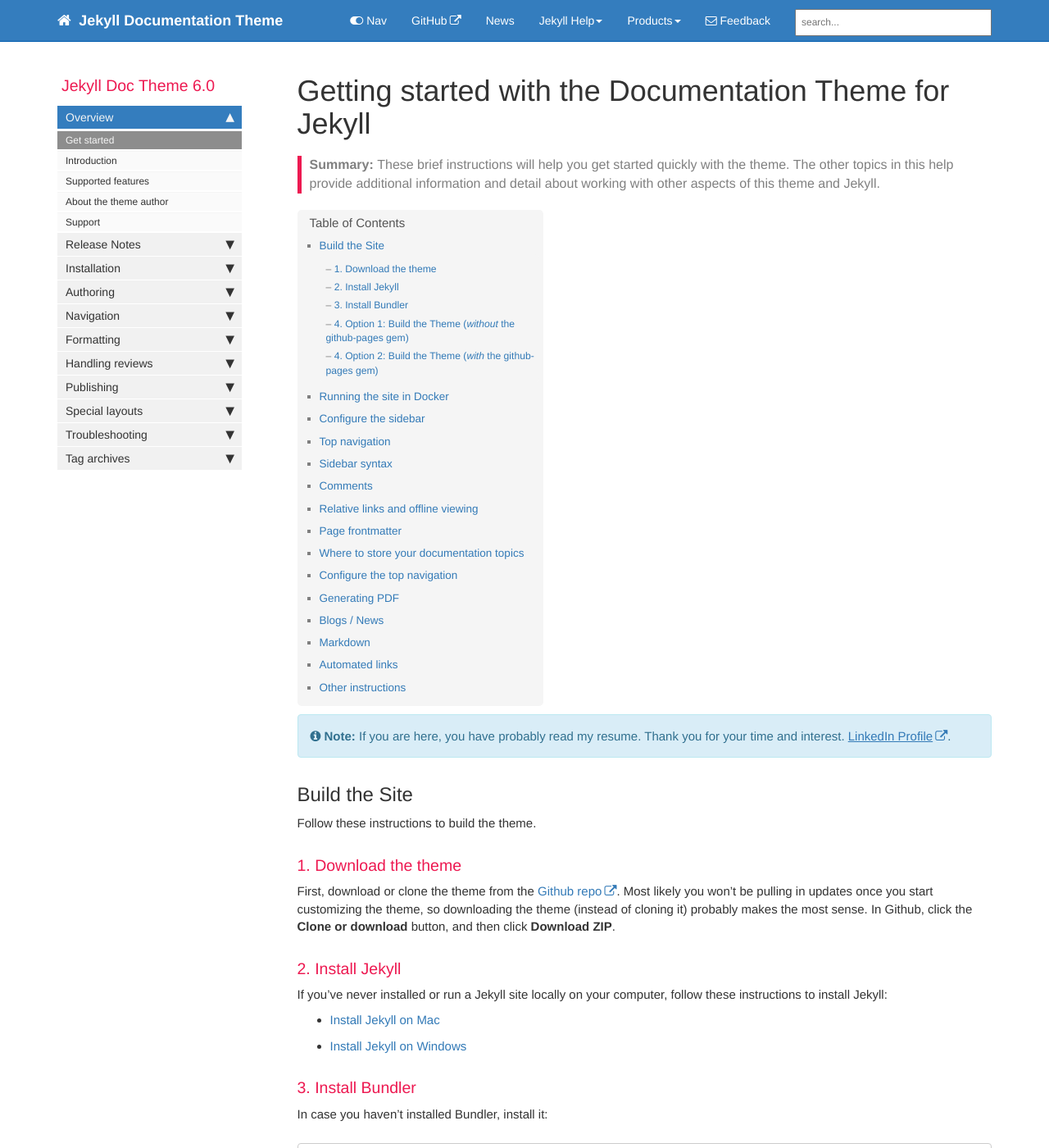
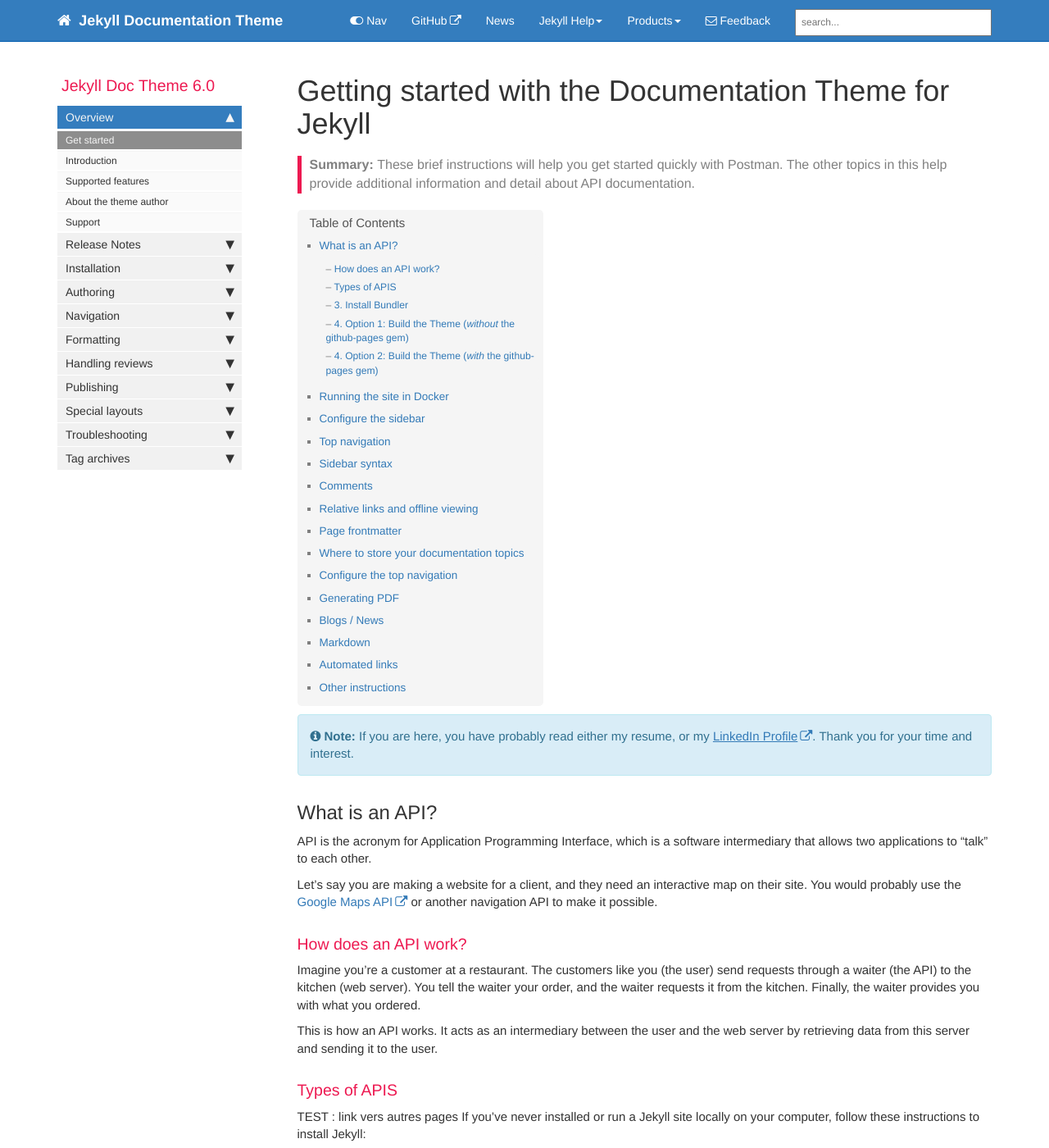
Before and after one commit to TonyBgithub/mydoctheme, a Jekyll site: the page built from index.md, in a window 1280 px wide and 1400 px high. Shown: the whole window at 82% size. Built offline with Jekyll 4.4.1, drawn with Linux system fonts in a browser that asks for light colours; comment, search, counter and statistics services are not loaded.

Commit message:
changing index page

```diff
--- a/index.md
+++ b/index.md
@@ -4,21 +4,26 @@ keywords: sample homepage
 tags: [getting_started]
 sidebar: mydoc_sidebar
 permalink: index.html
-summary: These brief instructions will help you get started quickly with the theme. The other topics in this help provide additional information and detail about working with other aspects of this theme and Jekyll.
+summary: These brief instructions will help you get started quickly with Postman. The other topics in this help provide additional information and detail about API documentation.
 ---
 
-{% include note.html content="If you are here, you have probably read my resume. Thank you for your time and interest. <a alt='technical writing blog' href='http://idratherbewriting.com'>LinkedIn Profile</a>." %}
+{% include note.html content="If you are here, you have probably read either my resume, or my <a alt='LinkedIn profile' href='http://idratherbewriting.com'>LinkedIn Profile</a>. Thank you for your time and interest. " %}
 
-## Build the Site
+## What is an API?
 
-Follow these instructions to build the theme.
+API is the acronym for Application Programming Interface, which is a software intermediary that allows two applications to "talk" to each other.
 
-### 1. Download the theme
+Let's say you are making a website for a client, and they need an interactive map on their site. You would probably use the <a alt="google maps api link" href="https://developers.google.com/maps/documentation/maps-static/overview">Google Maps API</a> or another navigation API to make it possible.
 
-First, download or clone the theme from the [Github repo](https://github.com/tomjoht/documentation-theme-jekyll). Most likely you won't be pulling in updates once you start customizing the theme, so downloading the theme (instead of cloning it) probably makes the most sense. In Github, click the **Clone or download** button, and then click **Download ZIP**.
+### How does an API work?
 
-### 2. Install Jekyll
+Imagine you're a customer at a restaurant. The customers like you (the user) send requests through a waiter (the API) to the kitchen (web server). You tell the waiter your order, and the waiter requests it from the kitchen. Finally, the waiter provides you with what you ordered.
 
+This is how an API works. It acts as an intermediary between the user and the web server by retrieving data from this server and sending it to the user.
+
+### Types of APIS
+
+TEST : link vers autres pages
 If you've never installed or run a Jekyll site locally on your computer, follow these instructions to install Jekyll:
 
 * [Install Jekyll on Mac][mydoc_install_jekyll_on_mac]
```
